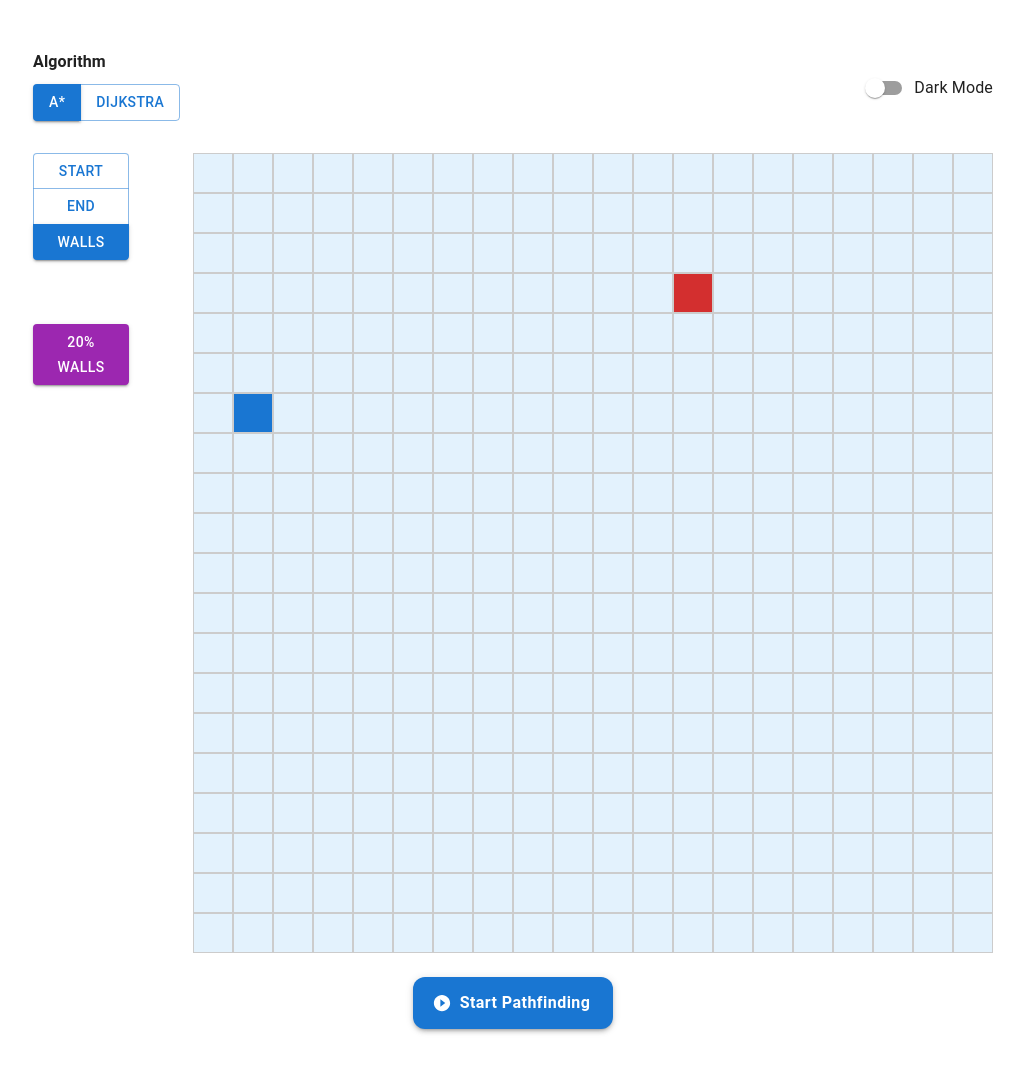
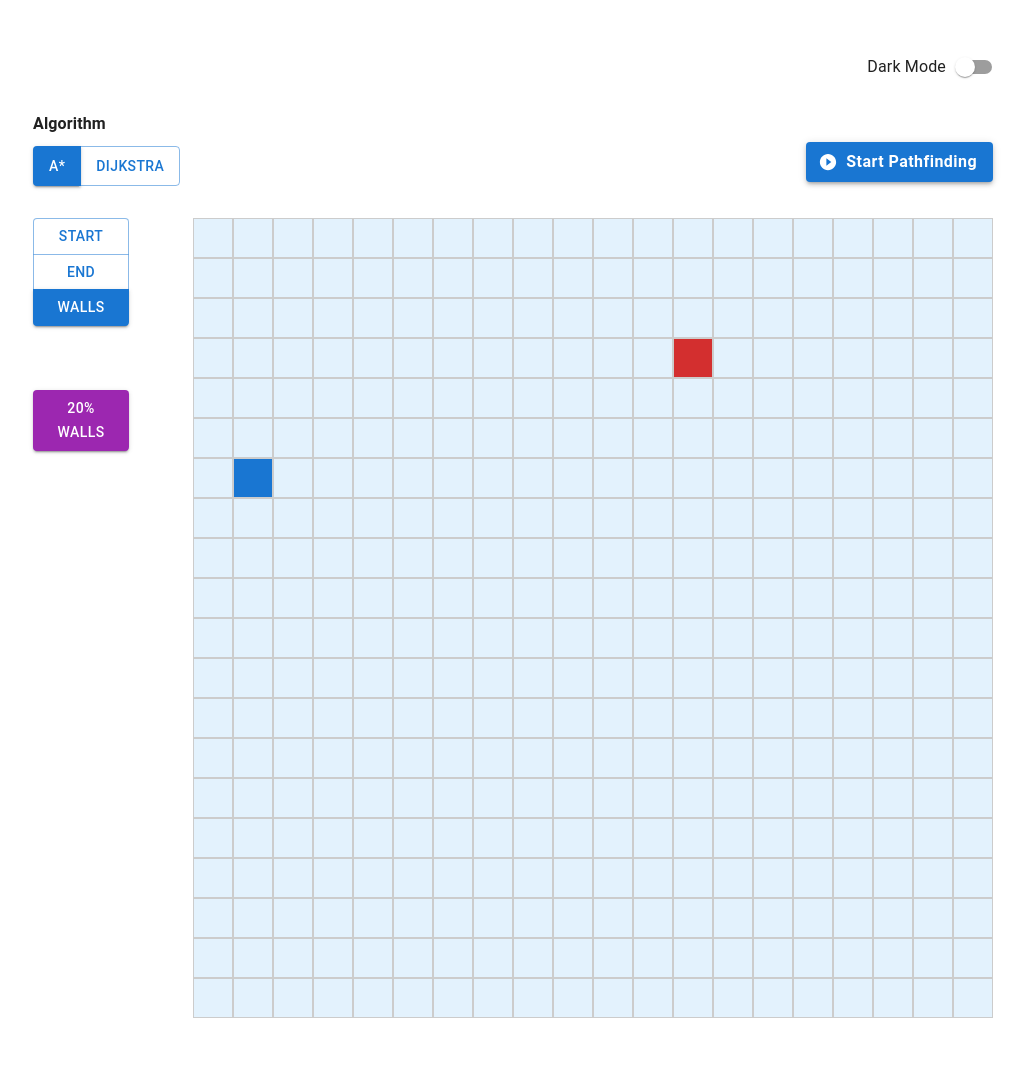
Before and after one commit to kwanlokto/graphing_library, a Next.js app: page / in a window 1280 px wide. Shown: the top 1072 px of the page, without its empty margins (127-1153 px from the left). Built offline with nearby package versions, Linux system fonts and the light colour scheme.

Commit message:
styling changes to group together similar buttons

```diff
--- a/src/app/page.tsx
+++ b/src/app/page.tsx
@@ -90,6 +90,14 @@ const App = () => {
             backgroundColor: (theme) => theme.palette.background.default,
           }}
         >
+          <Box
+            sx={{ display: "flex", justifyContent: "flex-end", width: "100%" }}
+          >
+            <ThemeToggle
+              isDarkMode={isDarkMode}
+              setIsDarkMode={setIsDarkMode}
+            />
+          </Box>
           {/* Top Row: Algorithm Selector and Theme Toggle */}
           <Stack
             direction="row"
@@ -101,9 +109,12 @@ const App = () => {
               algorithm={algorithm}
               setAlgorithm={setAlgorithm}
             />
-            <ThemeToggle
-              isDarkMode={isDarkMode}
-              setIsDarkMode={setIsDarkMode}
+
+            <RunButton
+              gridState={[grid, setGrid]}
+              resetGrid={initGrid}
+              algorithm={algorithm}
+              setDisableGrid={setDisableGrid}
             />
           </Stack>
 
@@ -111,13 +122,6 @@ const App = () => {
           <Box sx={{ width: "100%" }}>
             <Grid grid={grid} setGrid={setGrid} disabled={disableGrid} />
           </Box>
-
-          <RunButton
-            gridState={[grid, setGrid]}
-            resetGrid={initGrid}
-            algorithm={algorithm}
-            setDisableGrid={setDisableGrid}
-          />
         </Stack>
       </Box>
     </ThemeProvider>
--- a/src/ui/Grid.tsx
+++ b/src/ui/Grid.tsx
@@ -105,6 +105,7 @@ const Grid = ({ grid, setGrid, disabled }: GridProps) => {
           </Button>
         </ButtonGroup>
         <Button
+          fullWidth
           variant="contained"
           color="secondary"
           disabled={disabled}
--- a/src/ui/algorithm_selector.tsx
+++ b/src/ui/algorithm_selector.tsx
@@ -18,7 +18,7 @@ const AlgorithmSelector: React.FC<AlgorithmSelectorProps> = ({
       <Typography variant="subtitle1" fontWeight="bold" color="text.primary">
         Algorithm
       </Typography>
-      <ButtonGroup sx={{ mb: 1 }}>
+      <ButtonGroup sx={{ mb: 1, minHeight: 40 }}>
         <Button
           variant={algorithm === "aStar" ? "contained" : "outlined"}
           onClick={() => setAlgorithm("aStar")}
--- a/src/ui/run_path_button.tsx
+++ b/src/ui/run_path_button.tsx
@@ -12,6 +12,20 @@ interface RunButtonProps {
   algorithm: string;
   setDisableGrid: Dispatch<SetStateAction<boolean>>;
 }
+
+const buttonStyle = {
+  minWidth: 175,
+  minHeight: 40,
+  fontSize: "1rem",
+  fontWeight: 600,
+  textTransform: "none",
+  boxShadow: 3,
+  "&:hover": {
+    boxShadow: 6,
+    transform: "translateY(-1px)",
+  },
+  transition: "all 0.2s ease-in-out",
+};
 
 export const RunButton = ({
   gridState,
@@ -49,7 +63,18 @@ export const RunButton = ({
   };
 
   return (
-    <Stack direction="row" spacing={2} alignItems="center">
+    <Stack direction="column" spacing={1} alignItems="end">
+      <Typography
+        variant="subtitle1"
+        sx={{
+          color: "text.primary",
+          letterSpacing: 0.5,
+          minHeight: "1.5rem", // adjust as needed to match font size
+        }}
+      >
+        {pathStatus !== null ? pathStatus : ""}
+      </Typography>
+
       {pathStatus === null ? (
         <Button
           variant="contained"
@@ -57,20 +82,7 @@ export const RunButton = ({
           onClick={startPathfinding}
           disabled={isRunning}
           startIcon={!isRunning ? <IoMdPlayCircle /> : null}
-          sx={{
-            minWidth: 200,
-            borderRadius: 3,
-            paddingY: 1.5,
-            fontSize: "1rem",
-            fontWeight: 600,
-            textTransform: "none",
-            boxShadow: 3,
-            "&:hover": {
-              boxShadow: 6,
-              transform: "translateY(-1px)",
-            },
-            transition: "all 0.2s ease-in-out",
-          }}
+          sx={buttonStyle}
         >
           {isRunning ? (
             <CircularProgress size={24} color="inherit" />
@@ -87,37 +99,11 @@ export const RunButton = ({
             setPathStatus(null);
           }}
           startIcon={<IoMdRefresh />} // Add a refresh icon
-          sx={{
-            minWidth: 200,
-            borderRadius: 3,
-            paddingY: 1.5,
-            fontSize: "1rem",
-            fontWeight: 600,
-            textTransform: "none",
-            boxShadow: 3,
-            "&:hover": {
-              boxShadow: 6,
-              transform: "translateY(-1px)",
-            },
-            transition: "all 0.2s ease-in-out",
-          }}
+          sx={buttonStyle}
         >
           Reload
         </Button>
       )}
-
-      {pathStatus !== null && (
-        <Typography
-          variant="subtitle1"
-          sx={{
-            color: "success.main",
-            fontWeight: 600,
-            letterSpacing: 0.5,
-          }}
-        >
-          {pathStatus}
-        </Typography>
-      )}
     </Stack>
   );
 };
--- a/src/ui/theme_toggle.tsx
+++ b/src/ui/theme_toggle.tsx
@@ -21,6 +21,7 @@ const ThemeToggle: React.FC<ThemeToggleProps> = ({
           color="primary"
         />
       }
+      labelPlacement="start"
       label="Dark Mode"
       sx={{ color: "text.primary" }}
     />
```
